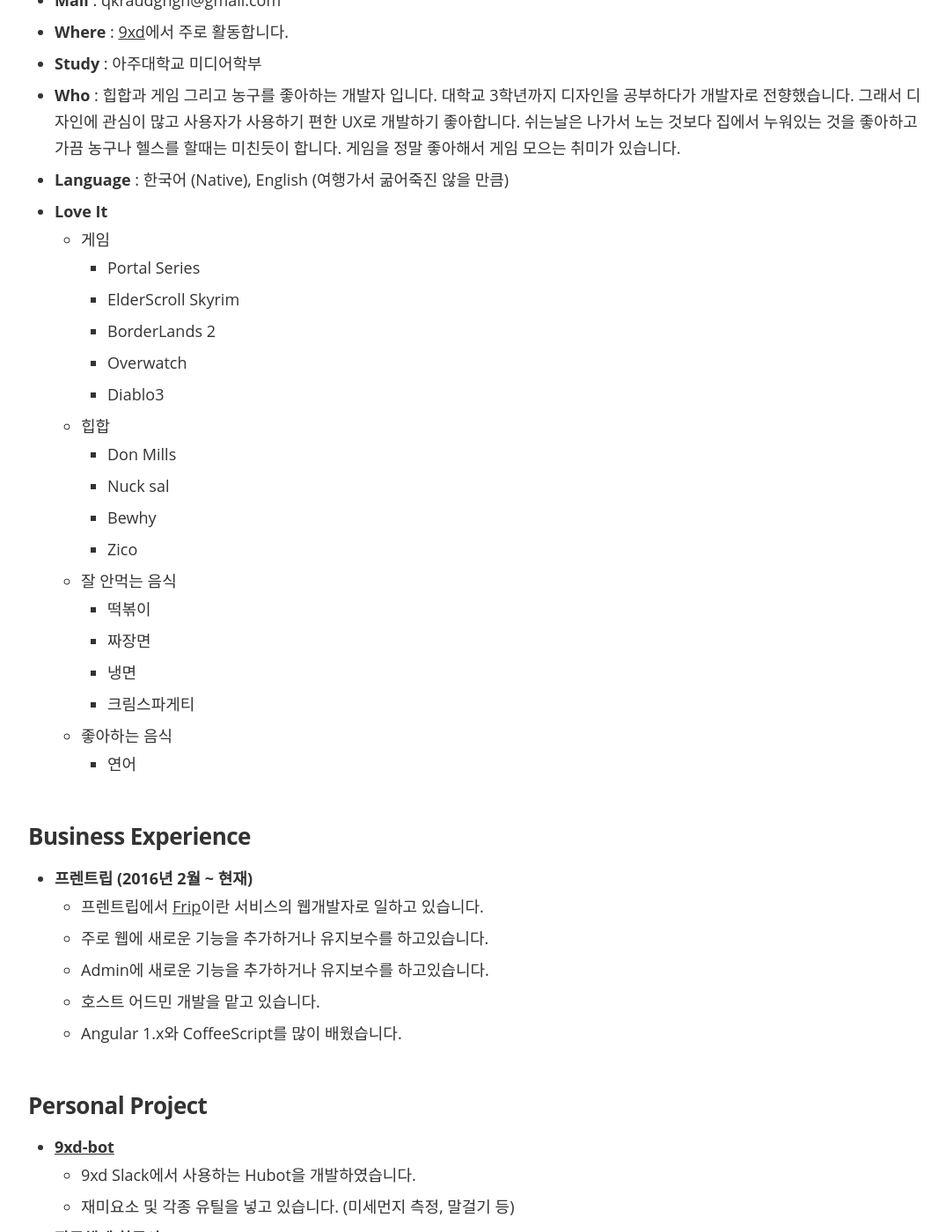
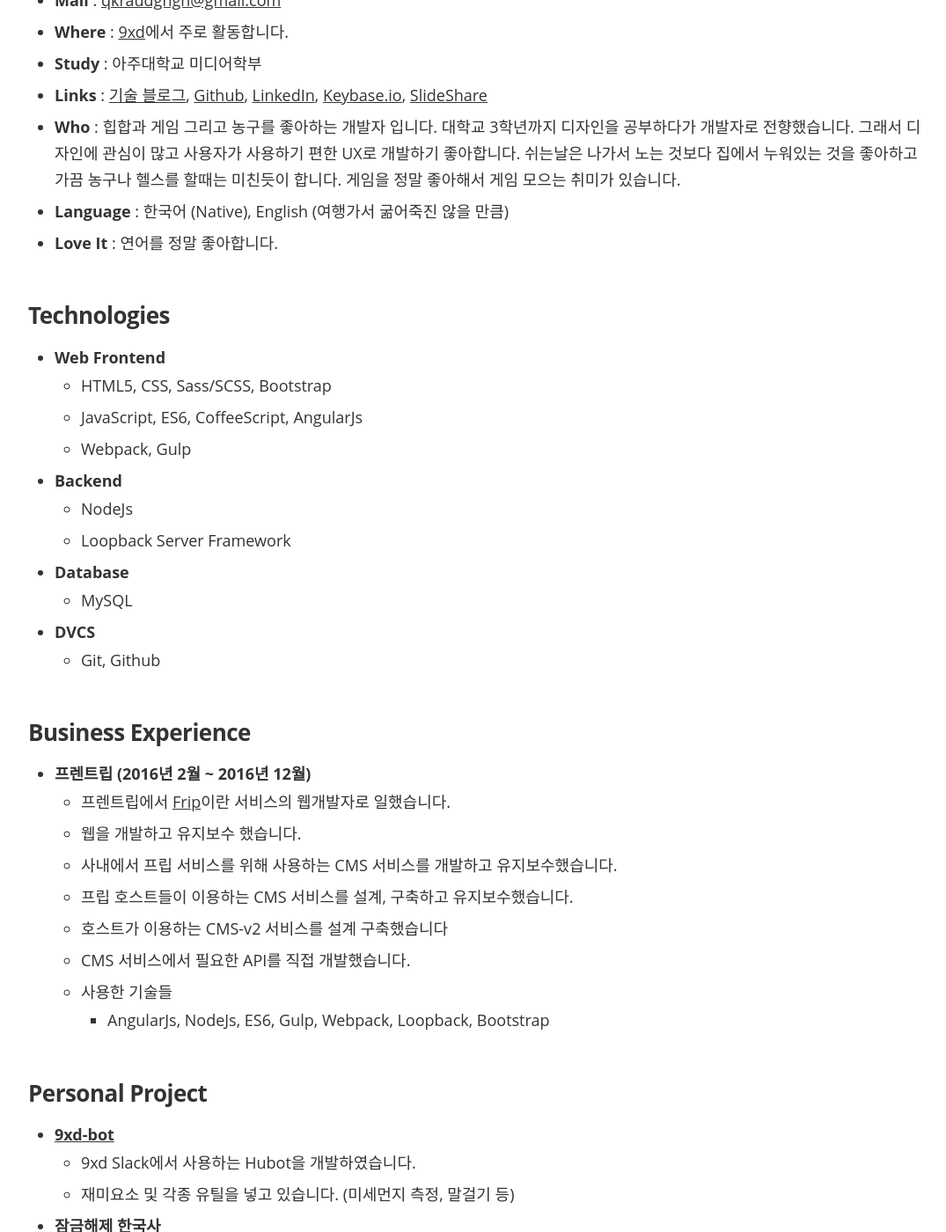
Before and after one commit to qkraudghgh/qkraudghgh.github.io, a Jekyll site: the page built from about/index.md, in a window 1280 px wide and 1400 px high, scrolled down 454 px. Shown: the whole window at 88% size, without its empty margins (96-1171 px from the left). Built offline with Jekyll 4.4.1, drawn with Linux system fonts in a browser that asks for light colours; nearby versions of some CDN libraries; some web fonts are replaced; comment, search, counter and statistics services are not loaded; some of the changed text lies outside the part shown.

Commit message:
about resume update

```diff
--- a/about/index.md
+++ b/about/index.md
@@ -9,39 +9,42 @@
 
 ## Profile
 - **Name** : 박명호
-- **Nickname** : 박맹
-- **Mail** : qkraudghgh@gmail.com
+- **Nickname** : 박맹, myoungho.pak
+- **Mail** : [qkraudghgh@gmail.com](mailto:qkraudghgh@gmail.com)
 - **Where** : [9xd](https://9xd.slack.com)에서 주로 활동합니다.
 - **Study** : 아주대학교 미디어학부
+- **Links** : [기술 블로그](https://qkraudghgh.github.io),
+[Github](https://github.com/qkraudghgh),
+[LinkedIn](https://www.linkedin.com/in/qkraudghgh),
+[Keybase.io](https://keybase.io/qkraudghgh/),
+[SlideShare](http://www.slideshare.net/ssuser8293c3)
 - **Who** : 힙합과 게임 그리고 농구를 좋아하는 개발자 입니다. 대학교 3학년까지 디자인을 공부하다가 개발자로 전향했습니다. 그래서 디자인에 관심이 많고 사용자가 사용하기 편한 UX로 개발하기 좋아합니다. 쉬는날은 나가서 노는 것보다 집에서 누워있는 것을 좋아하고 가끔 농구나 헬스를 할때는 미친듯이 합니다. 게임을 정말 좋아해서 게임 모으는 취미가 있습니다.
 - **Language** : 한국어 (Native), English (여행가서 굶어죽진 않을 만큼)
-- **Love It**
-  * 게임
-    * Portal Series
-    * ElderScroll Skyrim
-    * BorderLands 2
-    * Overwatch
-    * Diablo3
-  * 힙합
-    * Don Mills
-    * Nuck sal
-    * Bewhy
-    * Zico
-  * 잘 안먹는 음식
-    * 떡볶이
-    * 짜장면
-    * 냉면
-    * 크림스파게티
-  * 좋아하는 음식
-    * 연어
+- **Love It** : 연어를 정말 좋아합니다.
+
+## Technologies
+- **Web Frontend**
+  - HTML5, CSS, Sass/SCSS, Bootstrap
+  - JavaScript, ES6, CoffeeScript, AngularJs
+  - Webpack, Gulp
+- **Backend**
+  - NodeJs
+  - Loopback Server Framework
+- **Database**
+  - MySQL
+- **DVCS**
+  - Git, Github
 
 ## Business Experience
-- **프렌트립 (2016년 2월 ~ 현재)**
-  * 프렌트립에서 [Frip](https://www.frip.co.kr)이란 서비스의 웹개발자로 일하고 있습니다.
-  * 주로 웹에 새로운 기능을 추가하거나 유지보수를 하고있습니다.
-  * Admin에 새로운 기능을 추가하거나 유지보수를 하고있습니다.
-  * 호스트 어드민 개발을 맡고 있습니다.
-  * Angular 1.x와 CoffeeScript를 많이 배웠습니다.
+- **프렌트립 (2016년 2월 ~ 2016년 12월)**
+  * 프렌트립에서 [Frip](https://www.frip.co.kr)이란 서비스의 웹개발자로 일했습니다.
+  * 웹을 개발하고 유지보수 했습니다.
+  * 사내에서 프립 서비스를 위해 사용하는 CMS 서비스를 개발하고 유지보수했습니다.
+  * 프립 호스트들이 이용하는 CMS 서비스를 설계, 구축하고 유지보수했습니다.
+  * 호스트가 이용하는 CMS-v2 서비스를 설계 구축했습니다
+  * CMS 서비스에서 필요한 API를 직접 개발했습니다.
+  * 사용한 기술들
+    * AngularJs, NodeJs, ES6, Gulp, Webpack, Loopback, Bootstrap
 
 ## Personal Project
 - **[9xd-bot](https://github.com/qkraudghgh/9xd-bot)**
@@ -50,3 +53,8 @@
 - **[잠금해제 한국사](https://play.google.com/store/apps/details?id=com.dudoongs.gon.historylock_ver3)**
   * 디자이너 및 기획으로 참여했습니다.
   * 앱 전체를 디자인 했습니다.
+
+## Team Project
+- **[Warp](https://github.com/SaturDJang/warp)**
+  * Django Compressor에 ES6, Sass를 연동했습니다
+  * Mobile Device 대응을 위해 Sass Structure를 구축했습니다.
```
